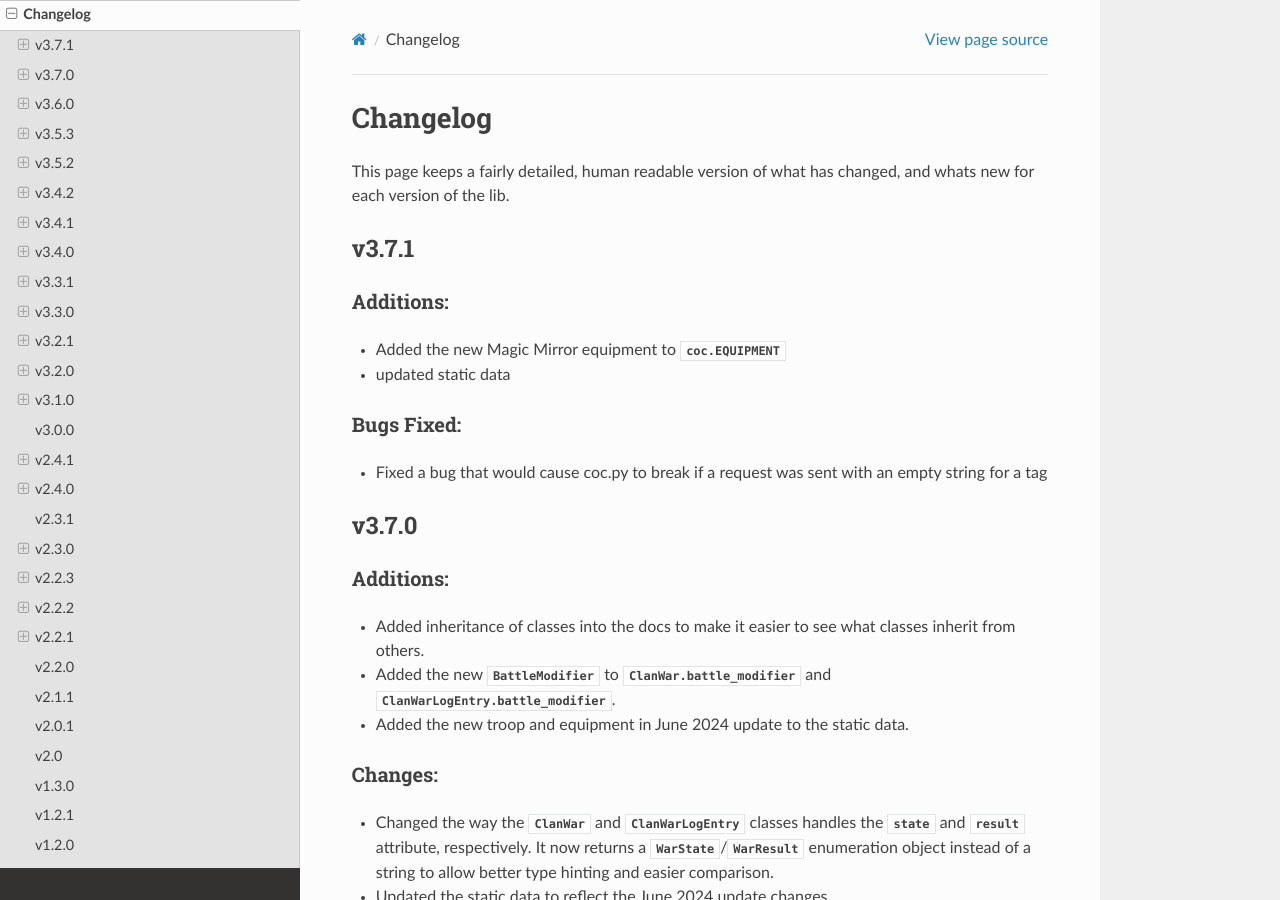
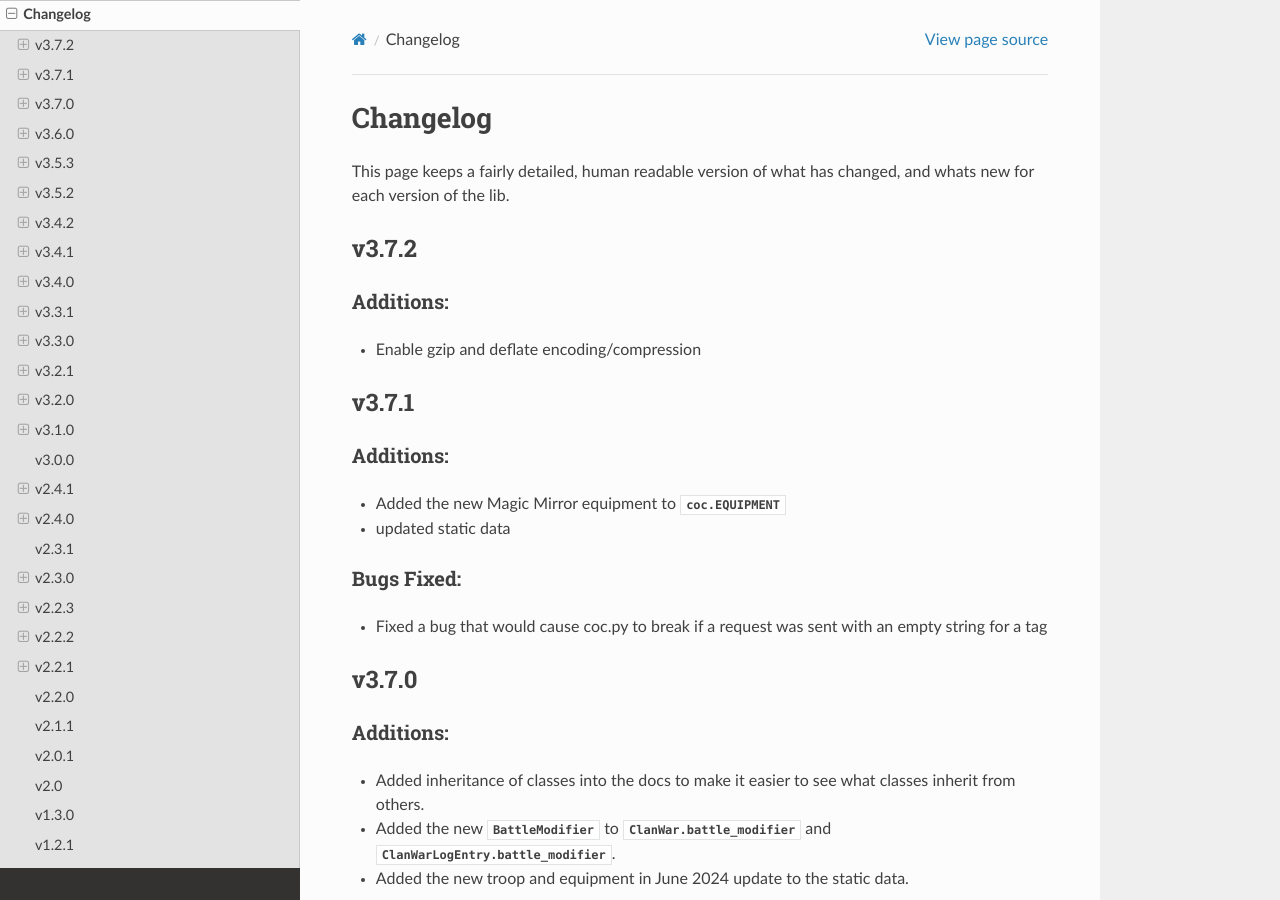
Before and after one commit to mathsman5133/coc.py, a Sphinx documentation site: the page built from docs/miscellaneous/changelog.rst, in a window 1280 px wide and 900 px high. Built offline with Sphinx 7.4.7 and the Read the Docs theme 2.0.0, drawn with Linux system fonts in a browser that asks for light colours.

Commit message:
Update changelog.rst

```diff
--- a/docs/miscellaneous/changelog.rst
+++ b/docs/miscellaneous/changelog.rst
@@ -6,6 +6,13 @@ Changelog
 ===========
 This page keeps a fairly detailed, human readable version
 of what has changed, and whats new for each version of the lib.
+
+v3.7.2
+------
+
+Additions:
+~~~~~~~~~~
+- Enable gzip and deflate encoding/compression
 
 v3.7.1
 ------
```
